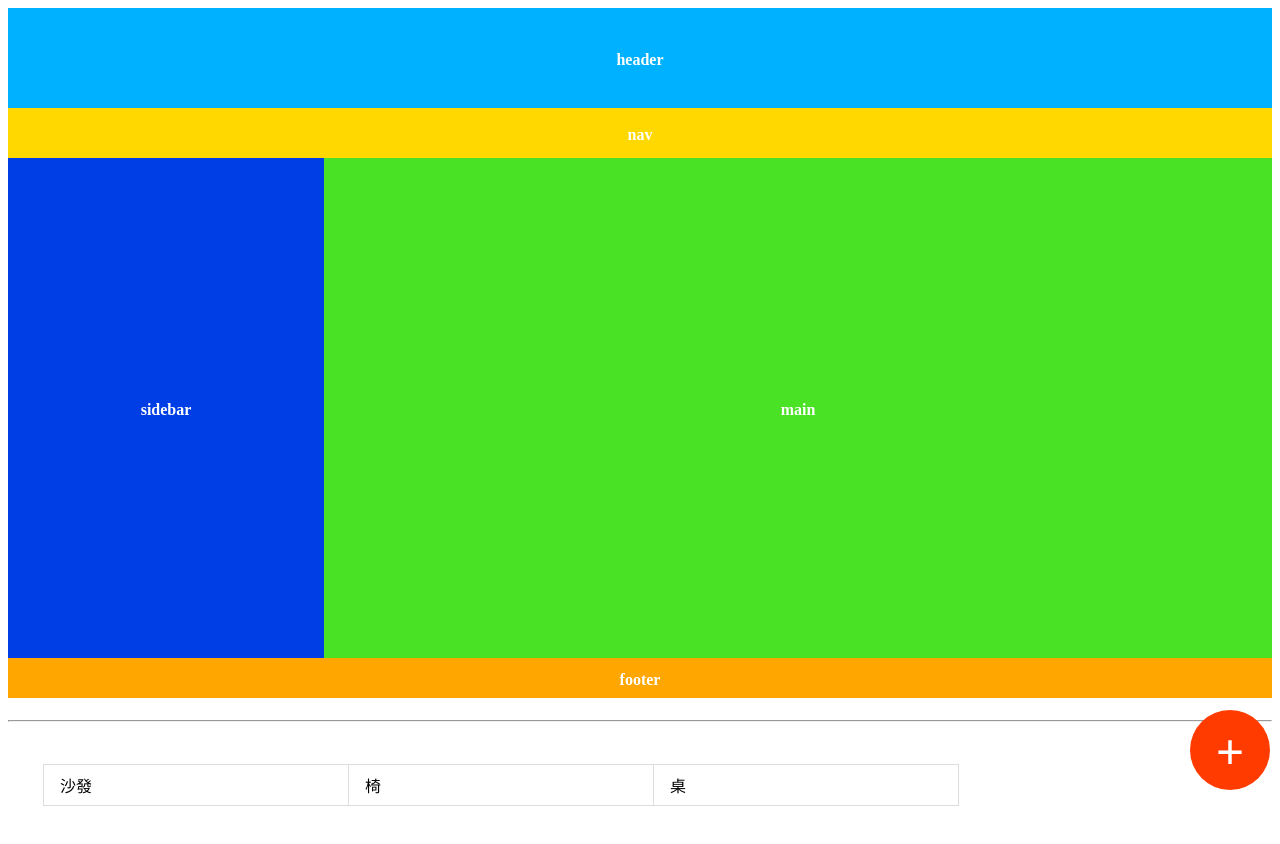
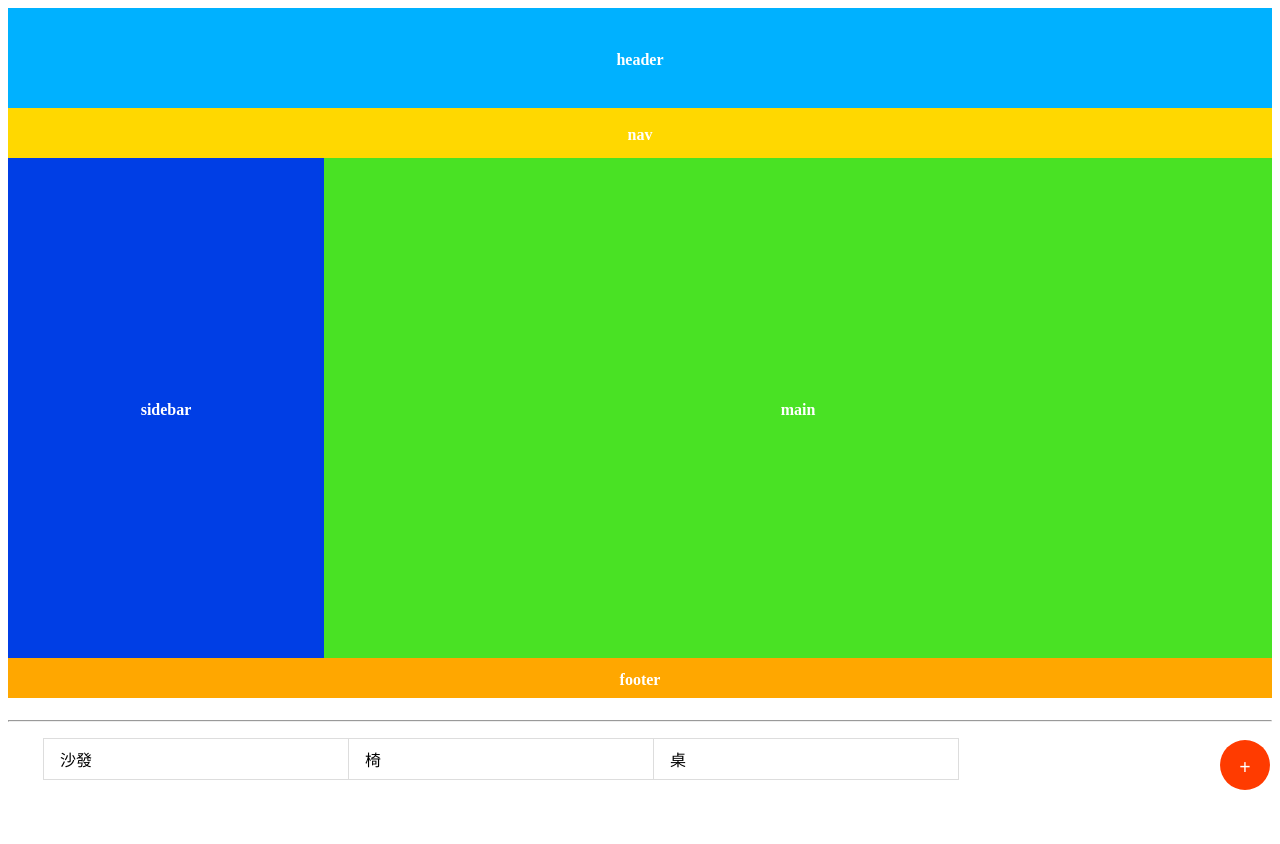
Before and after one commit to sstephyang/hw_04, a plain HTML site: page index.html in a window 1280 px wide. Before the commit the page ends 822 px from the top, so only its background shows below. Drawn offline with Linux system fonts and the light colour scheme.

Commit message:
no message

```diff
--- a/style.css
+++ b/style.css
@@ -104,11 +104,11 @@ div:not(.row) {
     color: white;
     background: #ff3b00;
     border-radius: 50%;
-    height: 80px;
-    width: 80px;
-    font-size: 50px;
+    height: 50px;
+    width: 50px;
+    font-size: 20px;
     text-align: center;
-    line-height: 80px;
+    line-height: 50px;
     position: fixed;
     margin-bottom: 10px;
     margin-right: 10px;
```
Also changed, not shown: index.html (+7 -1 lines).
